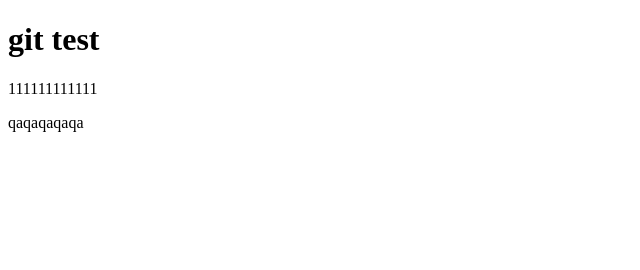
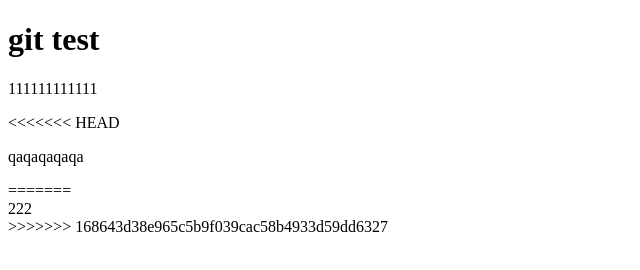
Before and after one commit to Hsu-28/103, a plain HTML site: page index.html in a window 1280 px wide. Shown: the whole page, without its empty margins (0-640 px from the left). Drawn offline with Linux system fonts and the light colour scheme.

Commit message:
Merge branch 'dev' of https://github.com/Hsu-28/103 into dev
# Conflicts:
#	index.html

```diff
--- a/index.html
+++ b/index.html
@@ -8,6 +8,10 @@
 <body>
     <h1>git test</h1>
     <p>111111111111</p>
+<<<<<<< HEAD
     <p>qaqaqaqaqa</p>
+=======
+    <div>222</div>
+>>>>>>> 168643d38e965c5b9f039cac58b4933d59dd6327
 </body>
 </html>
```
